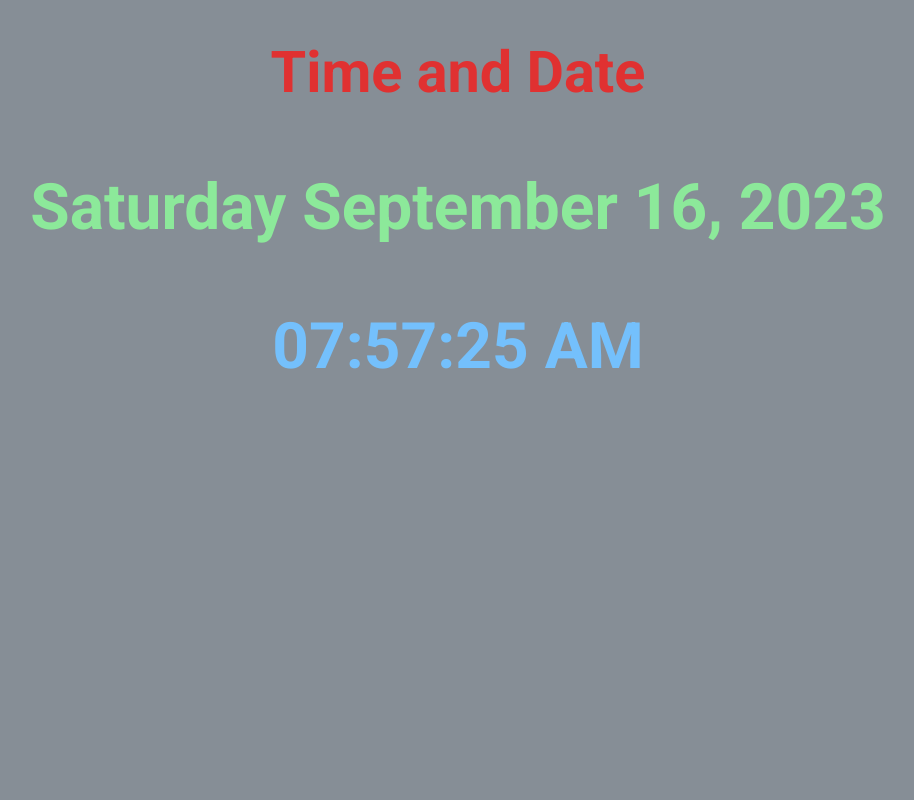
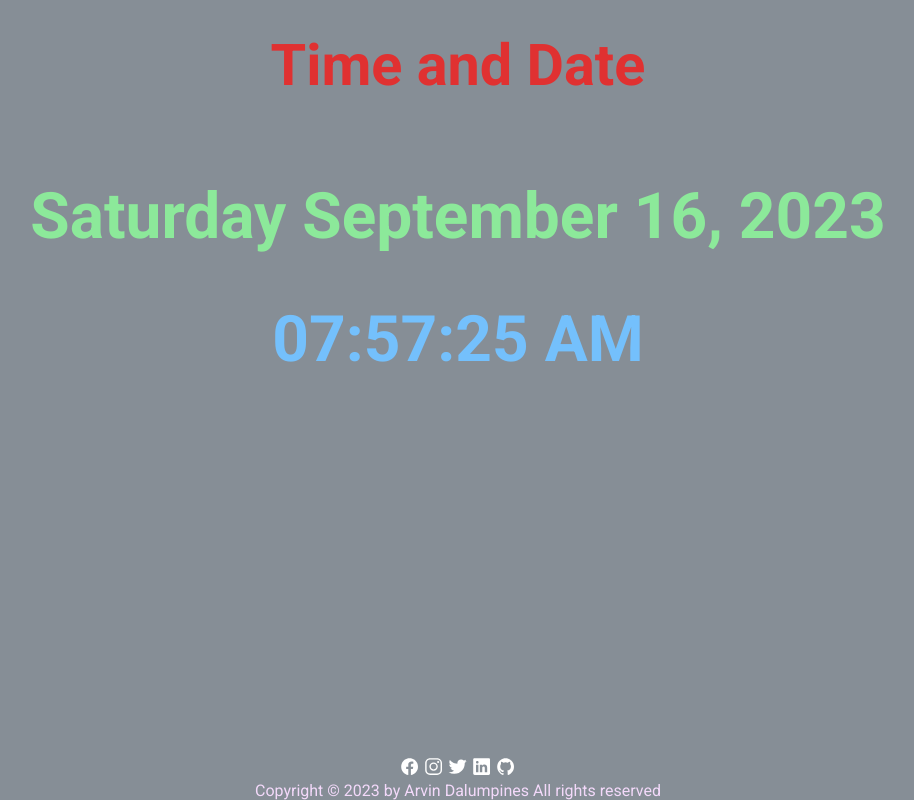
Before and after one commit to ardalum/time-and-date, a plain HTML site: page index.html in a window 1280 px wide. Shown: the whole page, without its empty margins (182-1096 px from the left). Drawn offline with nearby package versions, Linux system fonts and the light colour scheme.

Commit message:
add footer

```diff
--- a/index.html
+++ b/index.html
@@ -26,7 +26,35 @@
         </div>
       </section>
     </main>
-
+    <footer>
+      <div class="icons">
+        <a href="https://www.facebook.com/arvin109" target="_blank"
+          ><ion-icon name="logo-facebook"></ion-icon
+        ></a>
+        <a href="https://www.instagram.com/paac.ka/" target="_blank"
+          ><ion-icon name="logo-instagram"></ion-icon
+        ></a>
+        <a href="https://twitter.com/ardalump" target="_blank"
+          ><ion-icon name="logo-twitter"></ion-icon
+        ></a>
+        <a href="https://www.linkedin.com/in/arvin-dalumpines/" target="_blank"
+          ><ion-icon name="logo-linkedin"></ion-icon
+        ></a>
+        <a href="https://github.com/ardalum" target="_blank"
+          ><ion-icon name="logo-github"></ion-icon
+        ></a>
+      </div>
+      <div class="copy">
+        <p class="copyright">
+          Copyright &copy; <span class="year">2023</span> by Arvin Dalumpines
+          All rights reserved
+        </p>
+      </div>
+    </footer>
     <script src="script.js"></script>
+    <script
+      type="module"
+      src="https://unpkg.com/ionicons@7.1.0/dist/ionicons/ionicons.esm.js"
+    ></script>
   </body>
 </html>
--- a/styles.css
+++ b/styles.css
@@ -1,10 +1,10 @@
 * {
   box-sizing: border-box;
+  margin: 0;
+  padding: 0;
 }
 
 body {
-  margin: 0;
-  padding: 0;
   background-color: #868e96;
   font-family: "Roboto", sans-serif;
   font-size: 10px;
@@ -15,6 +15,8 @@ h1 {
   color: #e03131;
   font-size: 3.6rem;
   font-weight: bolder;
+  margin-bottom: 5rem;
+  margin-top: 2rem;
 }
 
 .time,
@@ -26,8 +28,33 @@ h1 {
 
 .date {
   color: #8ce99a;
+  margin-bottom: 3rem;
 }
 
 .time {
   color: #74c0fc;
 }
+
+footer {
+  position: absolute;
+  bottom: 0;
+  width: 100%;
+  text-align: center;
+}
+
+.icons {
+  display: flex;
+  justify-content: center;
+  gap: 0.3rem;
+}
+
+a {
+  color: #fff;
+  font-size: 1.2rem;
+}
+
+.copyright {
+  font-size: 1rem;
+  color: #f3d9fa;
+  margin: 0;
+}
```
